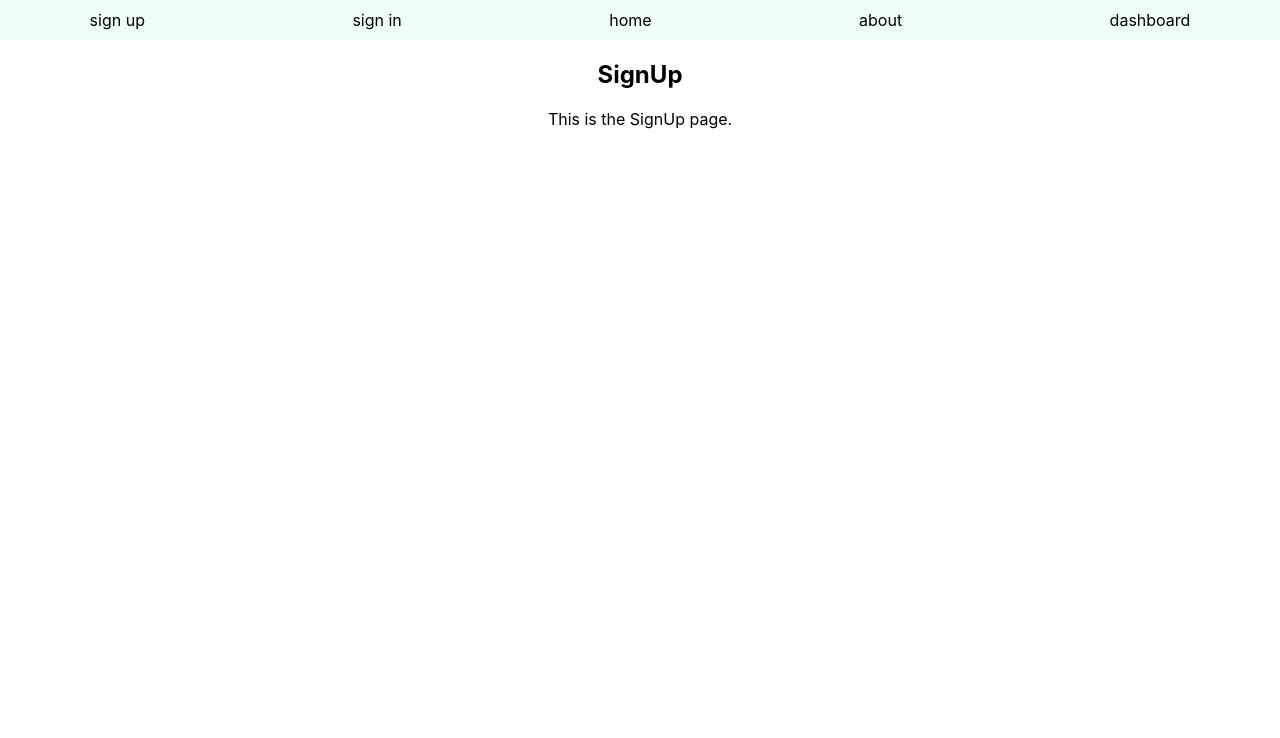
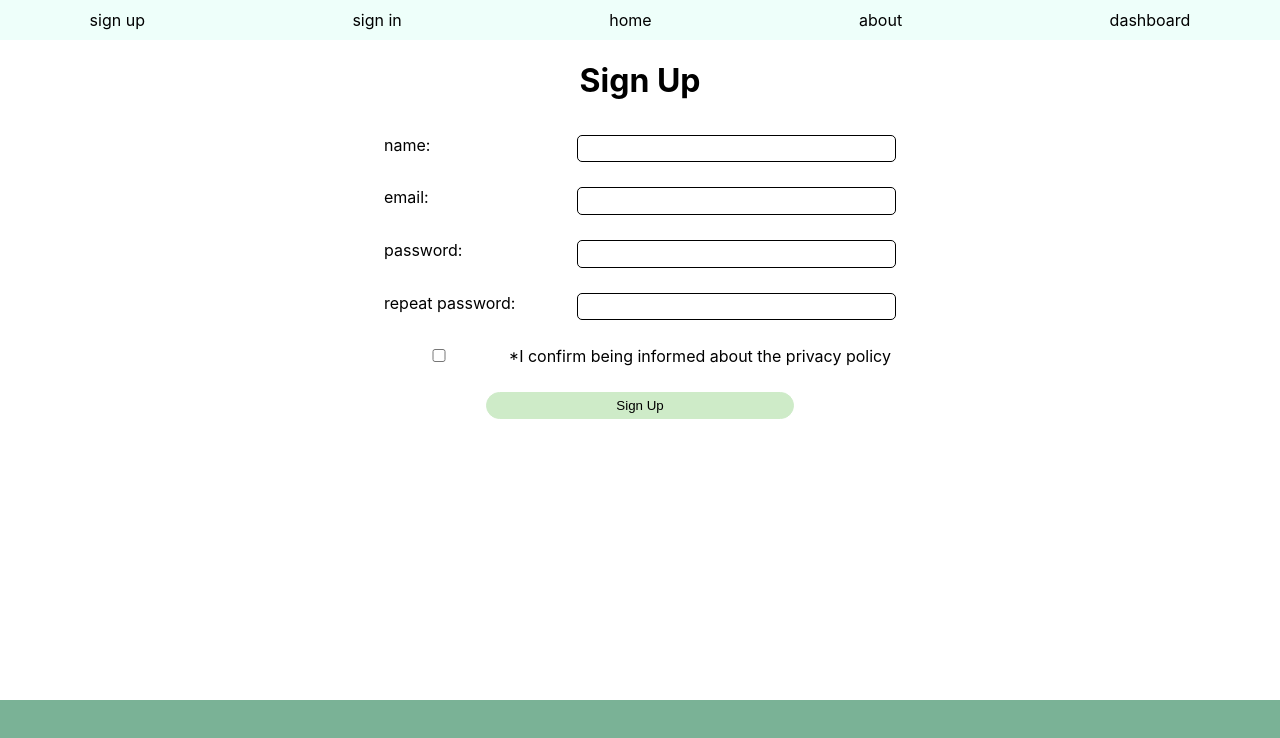
Before and after one commit to rishdor/emotional-response-recognition-in-surveys, a React (Create React App) app in the folder frontend/: page /signUp in a window 1280 px wide. Shown: the top 738 px of the page. Built offline with nearby package versions, Linux system fonts and the light colour scheme.

Commit message:
sign in and sign up form set up

```diff
--- a/frontend/src/css/App.css
+++ b/frontend/src/css/App.css
@@ -31,6 +31,7 @@
 :root{
   --main_color: #EEFFFA;
   --font_color: #000000;
+  --footer_color: #7AB296;
 }
 
 .navbar {
@@ -48,6 +49,16 @@
   text-decoration: none;
 }
 
+footer{
+  height: 10vh;
+  width: 100%;
+  position: absolute;
+  bottom: 0;
+  background-color: var(--footer_color);
+  color: var(--font_color);
+  padding: 10px 0;
+}
+
 @keyframes App-logo-spin {
   from {
     transform: rotate(0deg);
--- /dev/null
+++ b/frontend/src/css/SignForm.css
@@ -0,0 +1,52 @@
+:root{
+    --button_color: #CEEBC8;
+    --font_color: #000000;
+}
+
+
+.signForm{
+    display: flex;
+    flex-direction: column;
+    justify-content: center;
+    align-items: center;
+    margin-top: 1%;
+}
+
+.formElem{
+    display: flex;
+    justify-content: space-between;
+    flex-direction: row;
+    margin: 1% auto;
+    width: 40%;
+}
+
+.formElem label{
+    margin-right: 1%;
+}
+
+.formElem input{
+    width: 60%;
+    padding: 1%;
+    border-radius: 5px;
+    border: 1px solid;
+    height: 50%;
+}
+
+.formElem input[type='checkbox']{
+    width: 20%;
+    padding: 1%;
+    border-radius: 5px;
+    border: 1px solid;
+    height: 50%;
+}
+
+.formElem input[type='submit']{
+    width: 60%;
+    margin: 0 auto;
+    padding: 1%;
+    border-radius: 30px;
+    border: 1px solid var(--button_color);
+    height: 50%;
+    background-color: var(--button_color);
+    color: var(--font_color);
+}
--- a/frontend/src/js/App.js
+++ b/frontend/src/js/App.js
@@ -21,6 +21,7 @@ function App() {
             <li><Link to="/dashboard" class='link'>dashboard</Link></li>
           </ul>
         </nav>
+
         <Routes>
           <Route path="/signUp" element={<SignUp />} />
           <Route path="/signIn" element={<SignIn />} />
@@ -29,6 +30,9 @@ function App() {
           <Route path="/dashboard" element={<Dashboard />} />
           <Route path="/surveys" element={<Surveys />} />
         </Routes>
+
+        <footer>
+        </footer>
       </div>
     </Router>
   );
--- a/frontend/src/js/SignIn.js
+++ b/frontend/src/js/SignIn.js
@@ -1,10 +1,26 @@
 import React from 'react';
+import '../css/SignForm.css';
 
 function SignIn() {
   return (
     <div className="SignIn">
-      <h2>SignIn</h2>
-      <p>This is the SignIn page.</p>
+      <h1>Sign In</h1>
+
+      <div class='signForm'>
+        <div class='formElem'>
+          <label for="email">email:</label>
+          <input type="email" name='email' required />
+        </div>
+
+        <div class='formElem'>
+          <label for="pass">password:</label>
+          <input type="password" name='pass' required />
+        </div>
+
+        <div class='formElem'>
+          <input type="submit" value="Sign In" />
+        </div>
+      </div>
     </div>
   );
 }
--- a/frontend/src/js/SignUp.js
+++ b/frontend/src/js/SignUp.js
@@ -1,10 +1,41 @@
 import React from 'react';
+import '../css/SignForm.css';
 
 function SignUp() {
   return (
     <div className="SignUp">
-      <h2>SignUp</h2>
-      <p>This is the SignUp page.</p>
+      <h1>Sign Up</h1>
+
+      <div class='signForm'>
+        <div class='formElem'>
+          <label for="name">name:</label>
+          <input type="text" name='name' required />
+        </div>
+
+        <div class='formElem'>
+          <label for="email">email:</label>
+          <input type="email" name='email' required />
+        </div>
+
+        <div class='formElem'>
+          <label for="pass">password:</label>
+          <input type="password" name='pass' required />
+        </div>
+
+        <div class='formElem'>
+          <label for="repPass">repeat password:</label>
+          <input type="password" name='repPass' required />
+        </div>
+
+        <div class='formElem'>
+          <input type="checkbox" name="rodo" required />
+          <label for="rodo">*I confirm being informed about the privacy policy</label>
+        </div>
+
+        <div class='formElem'>
+          <input type="submit" value="Sign Up" />
+        </div>
+      </div>
     </div>
   );
 }
```
